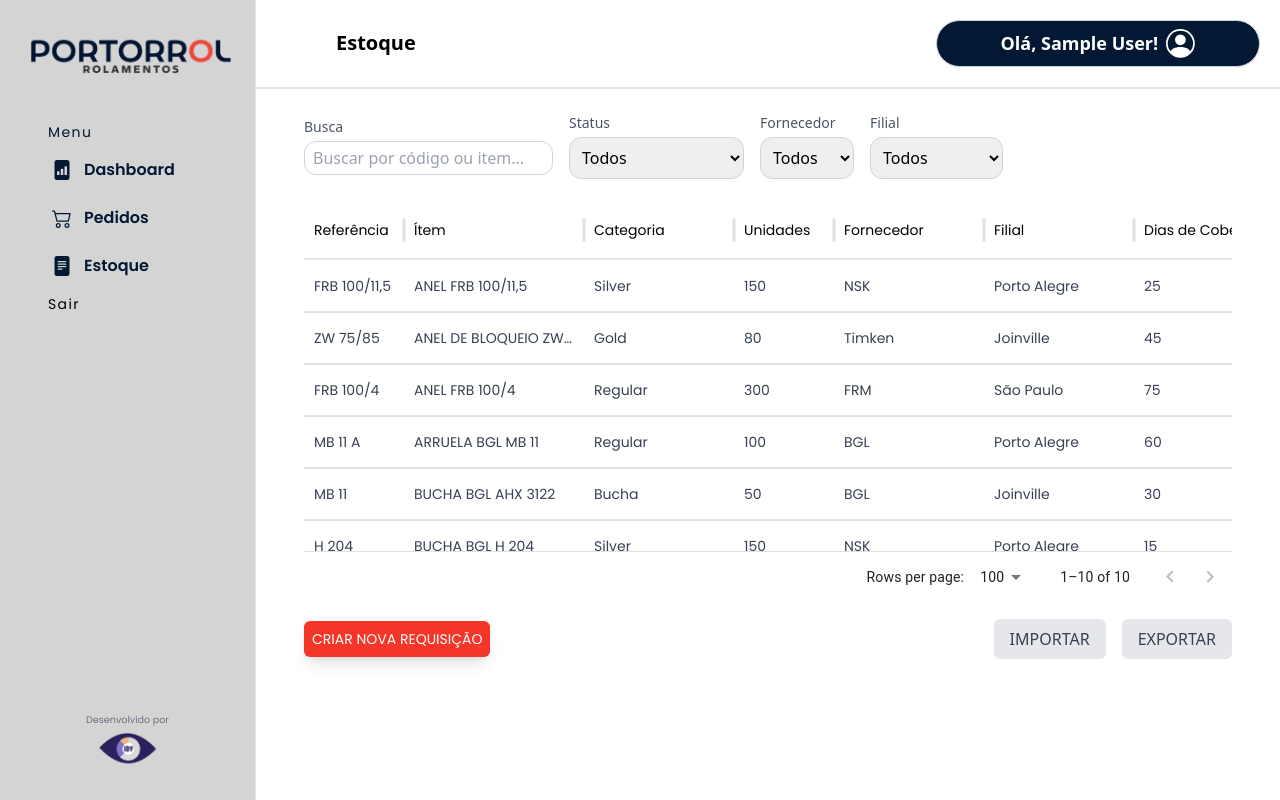
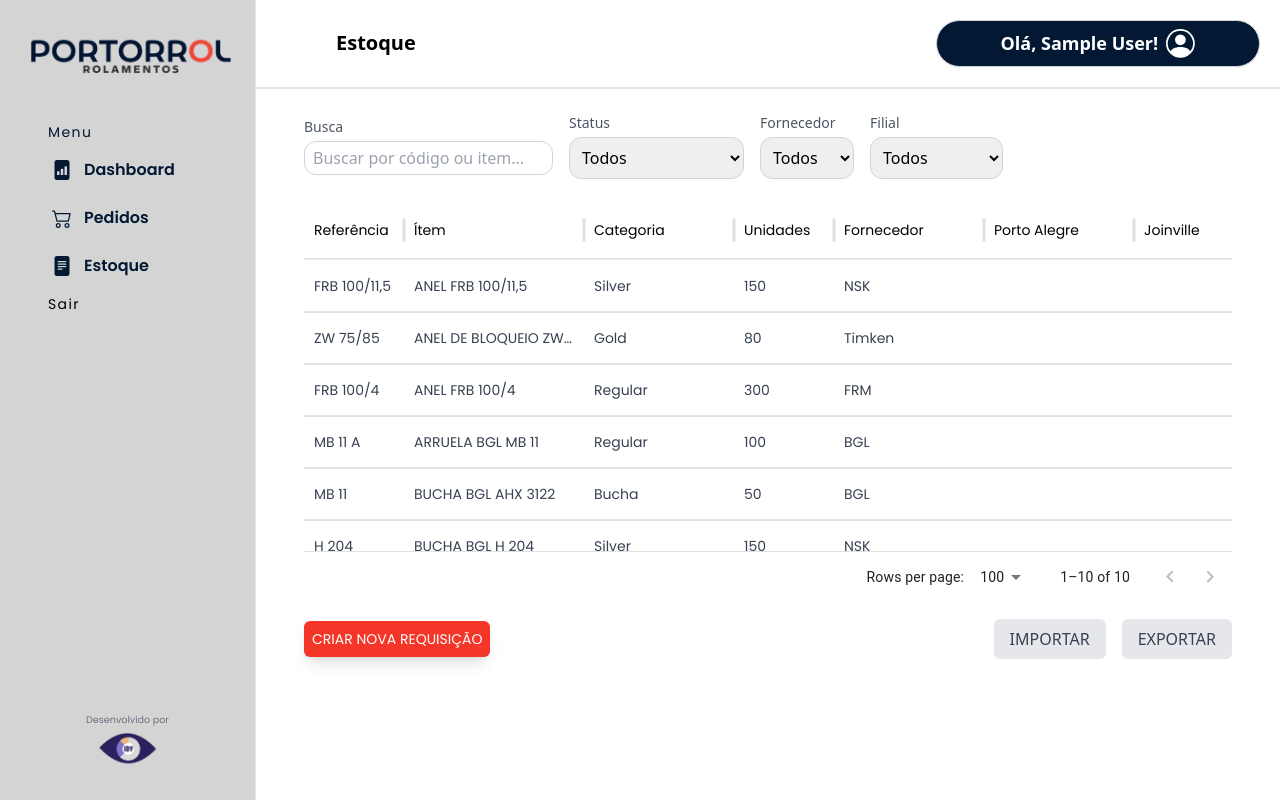
Before and after one commit to FalcaoExist/ProjetoPortorrol, a React (Vite) app in the folder frontend/: page /stock in a window 1280 px wide. Built offline with nearby package versions, Linux system fonts and the light colour scheme; sample sign-in values are in the browser's storage.

Commit message:
Ajuste colunas de filial na págia "Estoque"

```diff
--- a/frontend/src/components/stock_table/StockTable.jsx
+++ b/frontend/src/components/stock_table/StockTable.jsx
@@ -77,8 +77,24 @@ export default function StockTable({
             align: "left",
         },
         {
-            field: "filial",
-            headerName: "Filial",
+            field: "porto_alegre",
+            headerName: "Porto Alegre",
+            minWidth: 150,
+            flex: 1,
+            headerAlign: "left",
+            align: "left",
+        },
+        {
+            field: "joinville",
+            headerName: "Joinville",
+            minWidth: 150,
+            flex: 1,
+            headerAlign: "left",
+            align: "left",
+        },
+        {
+            field: "sao_paulo",
+            headerName: "São Paulo",
             minWidth: 150,
             flex: 1,
             headerAlign: "left",
```
